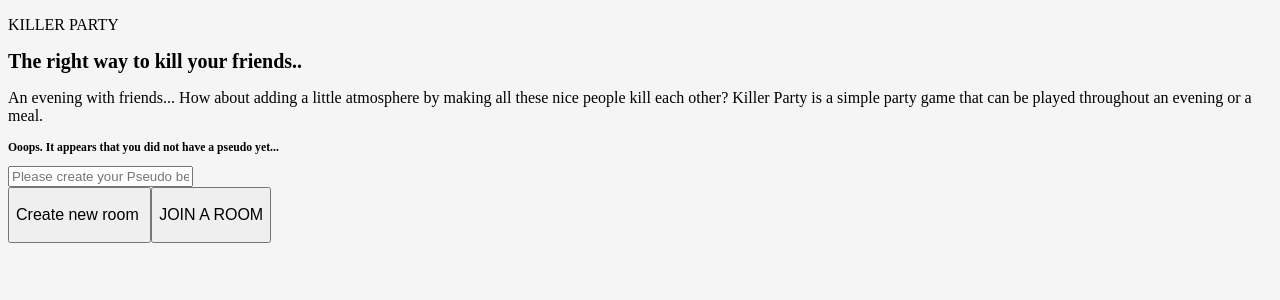
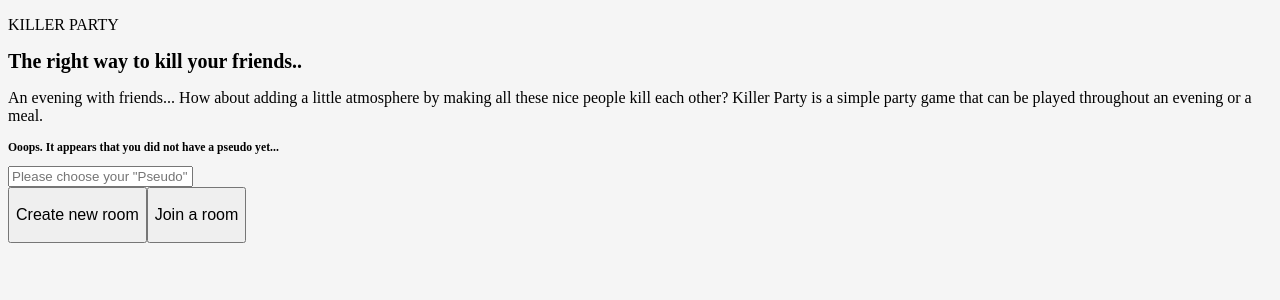
Before and after one commit to moussamew/killer-front, a React app: page / in a window 1280 px wide. Shown: the top 300 px of the page. Built offline with nearby package versions, Linux system fonts and the light colour scheme; no server answers.

Commit message:
:sparkles: Add translation files with t function

```diff
--- a/src/app/index.tsx
+++ b/src/app/index.tsx
@@ -3,6 +3,7 @@ import { Fragment, useState } from 'react';
 import Button from '../components/Button';
 import Header from '../components/Header';
 import { H1, H3 } from '../components/Heading';
+import { t } from '../translate/helpers';
 
 import { PLAYER_API_URL } from './constants';
 import { Content, Text, PseudoSection, Input } from './styles';
@@ -27,33 +28,28 @@ const Application = (): JSX.Element => {
     <Fragment>
       <Header />
       <Content>
-        <H1>The right way to kill your friends..</H1>
-        <Text>
-          An evening with friends... How about adding a little atmosphere by
-          making all these nice people kill each other? Killer Party is a simple
-          party game that can be played throughout an evening or a meal.
-        </Text>
-
+        <H1>{t('home.title')}</H1>
+        <Text>{t('home.game_resume')}</Text>
         <PseudoSection>
-          <H3>Ooops. It appears that you did not have a pseudo yet...</H3>
+          <H3>{t('home.player_not_found')}</H3>
           <Input
             type="text"
-            placeholder="Please create your Pseudo before creating your room.."
+            placeholder={t('home.create_pseudo_placeholder')}
             autoComplete="off"
             value={currentPseudo}
             onChange={(e): void => setCurrentPseudo(e.target.value)}
           />
         </PseudoSection>
 
-        <Button buttonColor="bg-brown" onClick={createRoom}>
-          Create new room&nbsp;
+        <Button buttonColor="bg-amber-800" onClick={createRoom}>
+          {t('home.create_room')}
           {currentPseudo && (
             <Fragment>
-              as <strong>{currentPseudo}</strong>
+              {t('home.as')} <strong>{currentPseudo}</strong>
             </Fragment>
           )}
         </Button>
-        <Button buttonColor="bg-yellow">JOIN A ROOM</Button>
+        <Button buttonColor="bg-yellow-400">{t('home.join_room')}</Button>
       </Content>
     </Fragment>
   );
--- a/src/app/styles.ts
+++ b/src/app/styles.ts
@@ -17,6 +17,8 @@ const Input = tw.input`
   w-full p-1 text-3xl
   mt-2 rounded-md
   border-solid border-2 border-light-blue-500
+  focus-visible:border-amber-800
+  focus-visible:outline-0
 `;
 
 export { Content, Text, PseudoSection, Input };
--- /dev/null
+++ b/src/translate/en.json
@@ -0,0 +1,11 @@
+{
+  "home": {
+    "title": "The right way to kill your friends..",
+    "game_resume": "An evening with friends... How about adding a little atmosphere by making all these nice people kill each other? Killer Party is a simple party game that can be played throughout an evening or a meal.",
+    "player_not_found": "Ooops. It appears that you did not have a pseudo yet...",
+    "create_pseudo_placeholder": "Please choose your \"Pseudo\" before creating a room..",
+    "create_room": "Create new room ",
+    "as": "as",
+    "join_room": "Join a room"
+  }
+}
--- /dev/null
+++ b/src/translate/helpers.ts
@@ -0,0 +1,22 @@
+import wordings from './en.json';
+
+/**
+ * Utility function that translates the application text.
+ *
+ * @param translationKey - The name of the translation key.
+ * @returns The translated text, or the translation key, if the text cannot be found.
+ */
+const t = (translationKey: string): string => {
+  const translations = translationKey.split('.');
+
+  // eslint-disable-next-line @typescript-eslint/no-explicit-any
+  let phrase = wordings as any;
+
+  for (let i = 0; i < translations.length; i += 1) {
+    phrase = phrase[translations[i]];
+  }
+
+  return phrase || translationKey;
+};
+
+export { t };
--- a/tsconfig.json
+++ b/tsconfig.json
@@ -7,7 +7,8 @@
     "forceConsistentCasingInFileNames": true,
     "strict": true,
     "skipLibCheck": true,
-    "moduleResolution": "node"
+    "moduleResolution": "node",
+    "resolveJsonModule": true
   },
   "include": ["src"],
   "exclude": ["node_modules"]
--- a/utils/tailwind.config.js
+++ b/utils/tailwind.config.js
@@ -18,11 +18,6 @@ module.exports = {
         9: '9rem',
         10: '10rem',
       },
-      colors: {
-        brown: 'rgb(102,66,77)',
-        yellow: 'rgb(248,222,126)',
-        green: 'rgb(80,200,120)',
-      },
     },
   },
   variants: {
```
